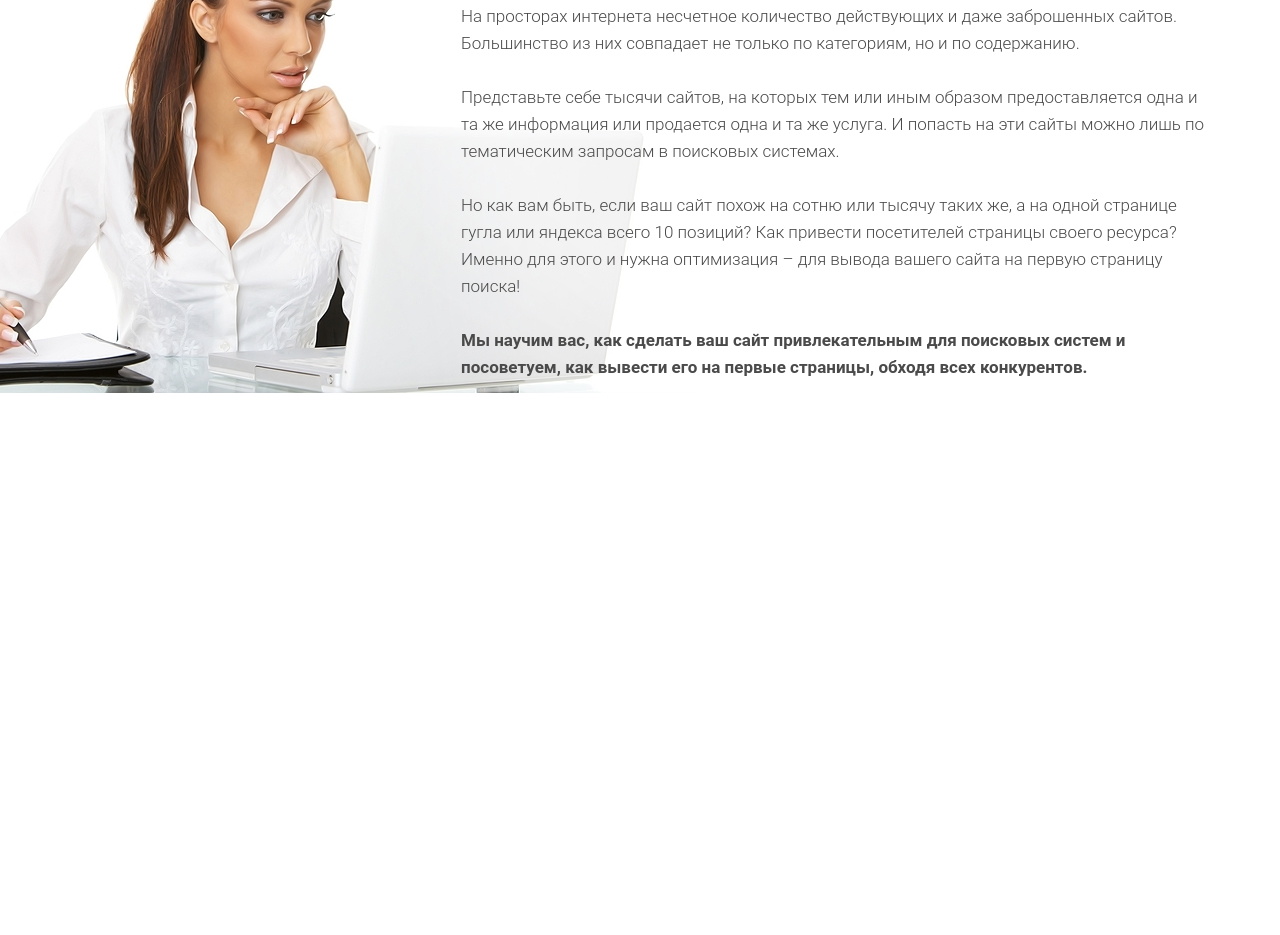
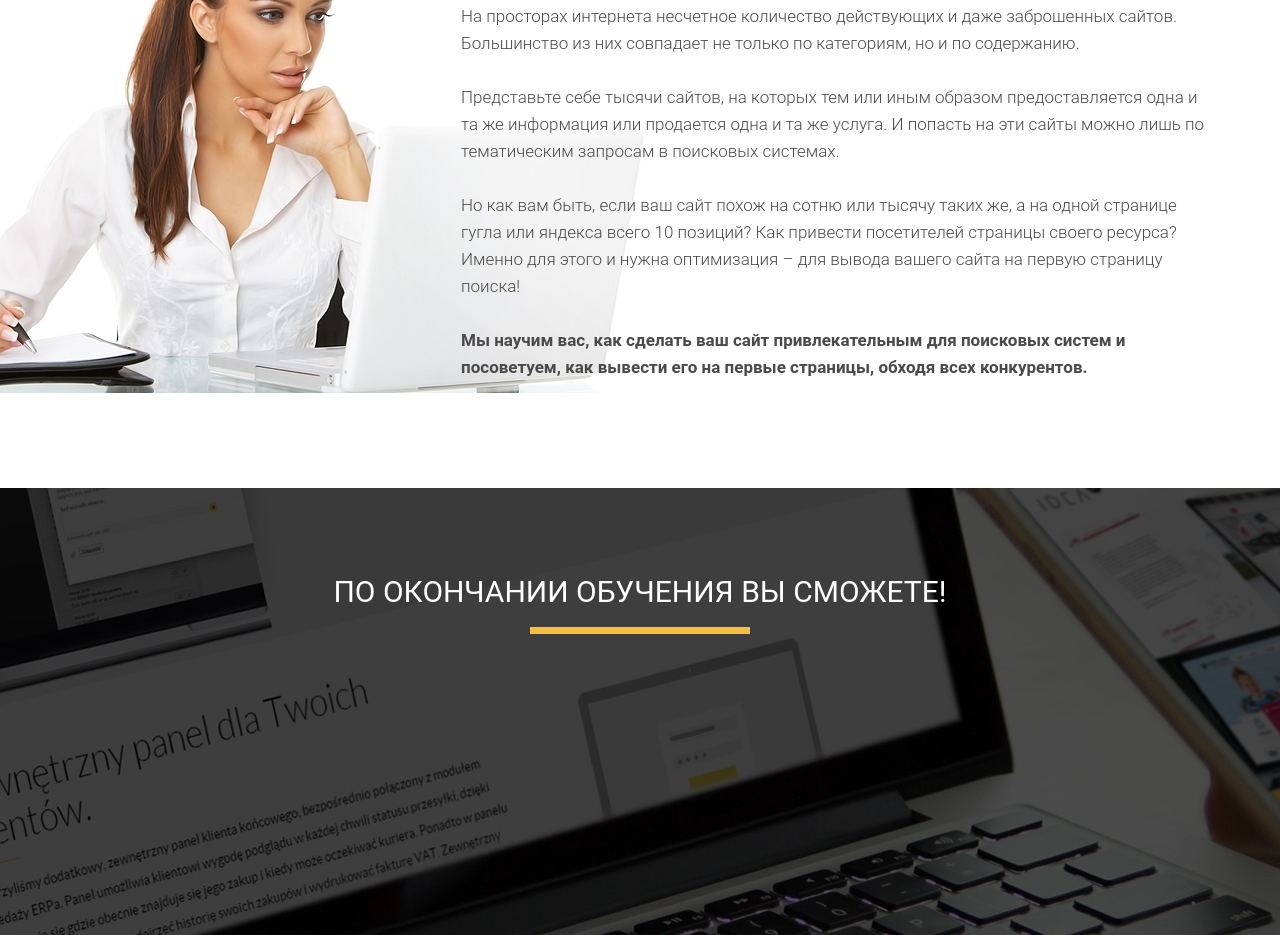
Before and after one commit to PavelTerekhov/Wordpress, a plain HTML site: page index.html in a window 1280 px wide. Shown: the part 1561-2496 px from the top of the page. Before the commit the page ends 2049 px from the top, so only its background shows below. Drawn offline with Linux system fonts and the light colour scheme.

Commit message:
Header fourth section

```diff
--- a/css/style.css
+++ b/css/style.css
@@ -108,7 +108,7 @@ h1 {
     background-color: #EFEFEF;
     padding: 85px 0 75px 0;
 }
-.waiting .waiting_header {
+.waiting .waiting_header, .finish .finish_header {
     font-family: 'Roboto';
     font-style: normal;
     font-weight: 400;
@@ -117,7 +117,10 @@ h1 {
     color: #252525;
     text-align: center;
 }
-.waiting .waiting_divider {
+.finish .finish_header {
+    color: #fff;
+}
+.waiting .waiting_divider, .finish .finish_divider {
     width: 220px;
     height: 7px;
     background-color: #F9BF3B;
@@ -187,3 +190,9 @@ h1 {
     left: -240px;
     z-index: -1;
 }
+
+.finish {
+    min-height: 447px;
+    padding: 86px 0 79px 0;
+    background: url('../img/bg/second_bg.jpg') center center/cover no-repeat;
+}
--- a/index.html
+++ b/index.html
@@ -66,5 +66,12 @@
             <img src="img/bg/woman_bg.jpg" alt="woman" class="optimization_img">
         </div>
     </section>
+    <section class="finish">
+        <div class="container">
+            <h2 class="finish_header">По окончании обучения Вы сможете!</h2>
+            <div class="finish_divider"></div>
+
+        </div>
+    </section>
 </body>
 </html>
```
